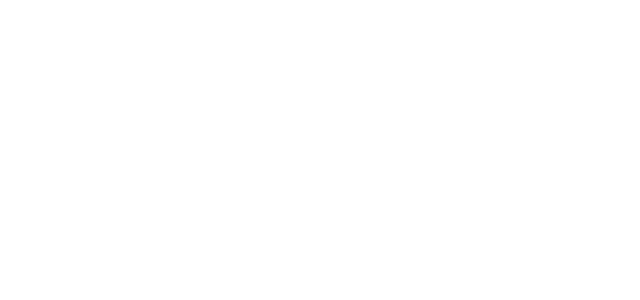
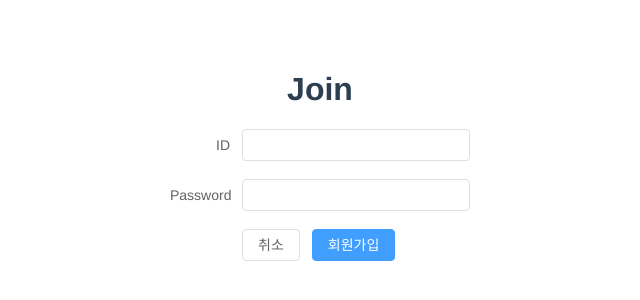
Before and after one commit to daehyun0/sadari-board-frontend, a Vue app: page /join in a window 1280 px wide. Before the commit this address had no page. Shown: the part 244-544 px from the top of the page, without its empty margins (320-960 px from the left). Built offline with nearby package versions, Linux system fonts and the light colour scheme.

Commit message:
feat: Join페이지 생성
- 라우트 추가
- 스타일링, 기능 추가

```diff
--- /dev/null
+++ b/src/api/host.js
@@ -0,0 +1 @@
+export default 'http://localhost:3000'
--- a/src/api/userAPI.js
+++ b/src/api/userAPI.js
@@ -1,7 +1,13 @@
 import axios from 'axios';
+import host from '@/api/host.js';
+
 
 export default {
     login () {
-        return axios.get('http://localhost:3000/login/')
+        return axios.get(host + '/login')
+    },
+
+    join () {
+        return axios.get(host + '/join')
     }
 }
--- /dev/null
+++ b/src/pages/join.vue
@@ -0,0 +1,63 @@
+<script setup>
+import userAPI from '@/api/userAPI'
+import {ref} from "vue";
+import {useRouter} from "vue-router";
+import {ElMessageBox} from "element-plus";
+
+let id = ref('');
+let password = ref('');
+
+const router = useRouter();
+
+async function handleClickJoin() {
+  await userAPI.join({
+    id,
+    password,
+  });
+
+  await ElMessageBox.alert("회원가입 완료", "회원가입 성공");
+  await router.push('/login')
+}
+
+function handleClickCancel() {
+  router.back();
+}
+</script>
+
+<template>
+  <div class="page-join-root">
+    <h1>Join</h1>
+    <div class="form-container">
+      <el-form ref="form" label-position="right" :label-width="72" @submit="login">
+        <el-form-item label="ID">
+          <el-input v-model="id"></el-input>
+        </el-form-item>
+        <el-form-item label="Password">
+          <el-input v-model="password" type="password"></el-input>
+        </el-form-item>
+        <el-form-item align="right">
+          <el-button @click="handleClickCancel">취소</el-button>
+          <el-button type="primary" @click="handleClickJoin">회원가입</el-button>
+        </el-form-item>
+      </el-form>
+    </div>
+  </div>
+</template>
+
+<style scoped lang="scss">
+.page-join-root {
+  display: flex;
+  flex-direction: column;
+  justify-content: center;
+  align-items: center;
+  height: 100%;
+
+  & > .form-container {
+    width: 300px;
+  }
+
+  .link-to-join {
+    margin-left: 10px;
+  }
+}
+</style>
--- a/src/router.js
+++ b/src/router.js
@@ -1,9 +1,11 @@
 import { createRouter, createWebHistory } from 'vue-router'
 
 const LoginPage = () => import('@/pages/login.vue')
+const JoinPage = () => import('@/pages/join.vue')
 
 const routes = [
-    { path: '/', component: LoginPage }
+    { path: '/', component: LoginPage },
+    { path: '/join', component: JoinPage }
 ];
 
 const router = createRouter({
```
